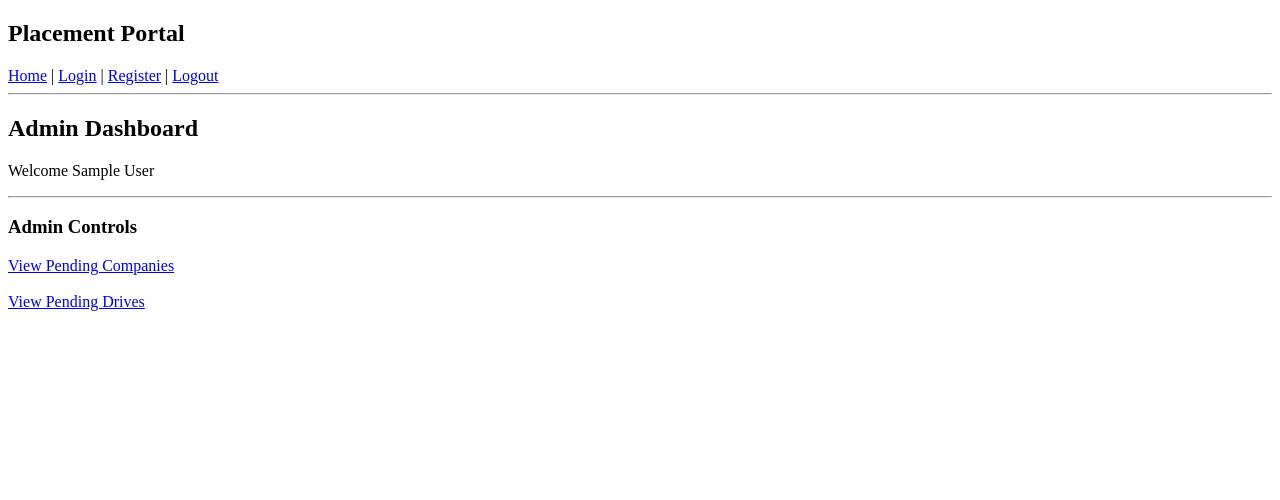
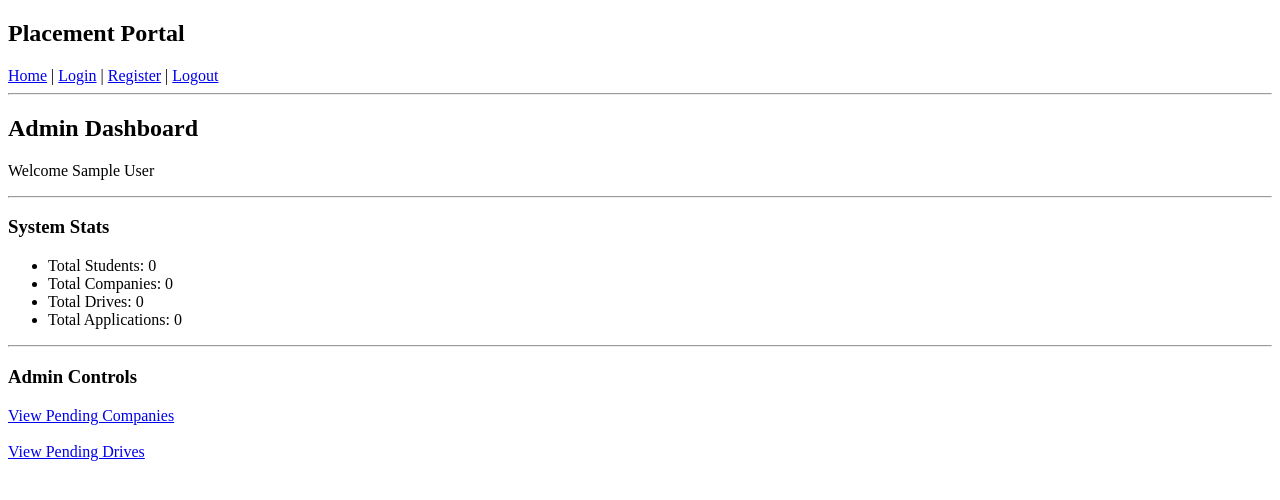
Before and after one commit to guruizm-IITM/Placement-Portal-Application, a Flask app: page /admin/dashboard in a window 1280 px wide. Shown: the top 500 px of the page. Run offline with Flask 3, Linux system fonts and the light colour scheme; the visitor is signed in with stand-in values (Sample User, id 1); data comes from the database, SQL or seed files in the repository; data that the repository does not hold is empty.

```diff
--- a/app.py
+++ b/app.py
@@ -100,7 +100,18 @@ def admin_dashboard():
     if current_user.role != "admin":
         return "Unauthorized", 403
 
-    return render_template("admin/dashboard.html")
+    total_students = User.query.filter_by(role="student").count()
+    total_companies = User.query.filter_by(role="company").count()
+    total_drives = Drive.query.count()
+    total_applications = Application.query.count()
+
+    return render_template(
+        "admin/dashboard.html",
+        total_students=total_students,
+        total_companies=total_companies,
+        total_drives=total_drives,
+        total_applications=total_applications
+    )
 
 
 #STUDENT DASHBOARD
@@ -120,7 +131,22 @@ def company_dashboard():
     if current_user.role != "company":
         return "Unauthorized", 403
 
-    return render_template("company/dashboard.html")
+    drives = Drive.query.filter_by(company_id=current_user.id).all()
+
+    drive_data = []
+
+    for drive in drives:
+        applicant_count = Application.query.filter_by(drive_id=drive.id).count()
+
+        drive_data.append({
+            "drive": drive,
+            "count": applicant_count
+        })
+
+    return render_template(
+        "company/dashboard.html",
+        drive_data=drive_data
+    )
 
 
 #LOGOUT
--- a/templates/admin/dashboard.html
+++ b/templates/admin/dashboard.html
@@ -3,6 +3,17 @@
 {% block content %}
 <h2>Admin Dashboard</h2>
 <p>Welcome {{ current_user.name }}</p>
+
+<hr>
+
+<h3>System Stats</h3>
+
+<ul>
+    <li>Total Students: {{ total_students }}</li>
+    <li>Total Companies: {{ total_companies }}</li>
+    <li>Total Drives: {{ total_drives }}</li>
+    <li>Total Applications: {{ total_applications }}</li>
+</ul>
 
 <hr>
 
```
Also changed, not shown: templates/company/dashboard.html (+18 -1 lines).
